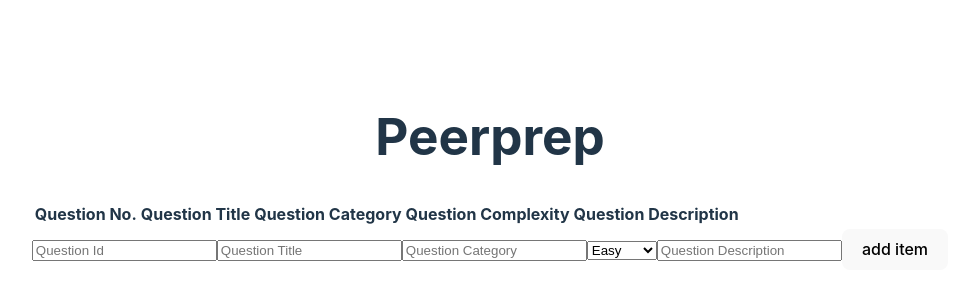
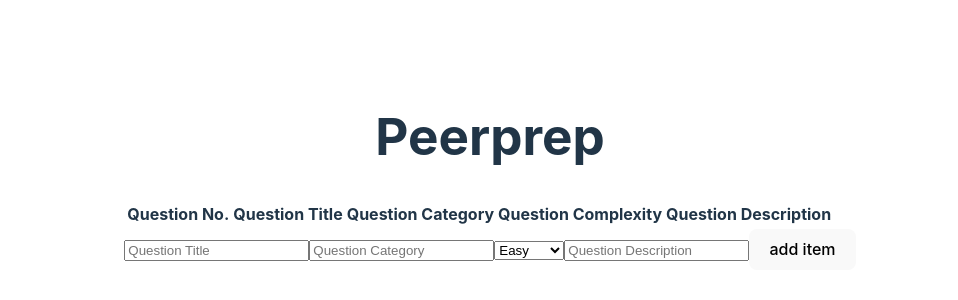
Before and after one commit to CS3219-AY2324S1/ay2324s1-course-assessment-g49, a React (Vite) app in the folder frontend/: page / in a window 1280 px wide. Shown: the part 228-528 px from the top of the page, without its empty margins (150-1108 px from the left). Built offline with nearby package versions, Linux system fonts and the light colour scheme.

Commit message:
Add indexing to questions

```diff
--- a/frontend/src/App.jsx
+++ b/frontend/src/App.jsx
@@ -14,7 +14,6 @@
 	 * { id: 2, title: "question 2", category: "cat2", complexity: "easy", description: "bbb" },
 	 */
 
-	const inputRefQuestionId = useRef(null);
 	const inputRefTitle = useRef(null);
 	const inputRefCategory = useRef(null);
 	const inputRefComplexity = useRef(null);
@@ -23,9 +22,9 @@
 	const handleSubmit = (evt) => {
 		evt.preventDefault();
 
-		const id = Number(inputRefQuestionId.current.value);
 		const title = inputRefTitle.current.value;
 		const complexity = inputRefComplexity.current.value;
+		const category = inputRefCategory.current.value;
 		const description = inputRefDescription.current.value;
 
 		const isDuplicateQuestion =
@@ -36,16 +35,16 @@
 			// handle duplicate question
 		} else {
 			const newQuestion = {
-				id,
 				title,
 				complexity,
+				category,
 				description,
 			};
 
 			setQuestions([...questions, newQuestion]);
-			inputRefQuestionId.current.value = '';
 			inputRefTitle.current.value = '';
 			inputRefComplexity.current.value = '';
+			inputRefCategory.current.value = '';
 			inputRefDescription.current.value = '';
 		}
 	};
@@ -63,11 +62,6 @@
 					handleSubmit(evt);
 				}}
 			>
-				<input
-					type="text"
-					placeholder="Question Id"
-					ref={inputRefQuestionId}
-				/>
 				<input
 					type="text"
 					placeholder="Question Title"
--- a/frontend/src/Question.jsx
+++ b/frontend/src/Question.jsx
@@ -1,7 +1,7 @@
-function Question({ question }) {
+function Question({ question, questionId }) {
 	return (
 		<tr>
-			<td>{question.id}</td>
+			<td>{questionId}</td>
 			<td>{question.title}</td>
 			<td>{question.category}</td>
 			<td>{question.complexity}</td>
--- a/frontend/src/QuestionList.jsx
+++ b/frontend/src/QuestionList.jsx
@@ -19,10 +19,11 @@
 					</tr>
 				</thead>
 				<tbody>
-					{questions.map((question) => {
+					{questions.map((question, index) => {
 						return (
 							<Question
 								key={question.title}
+								questionId={index + 1}
 								question={question}
 							/>
 						);
```
